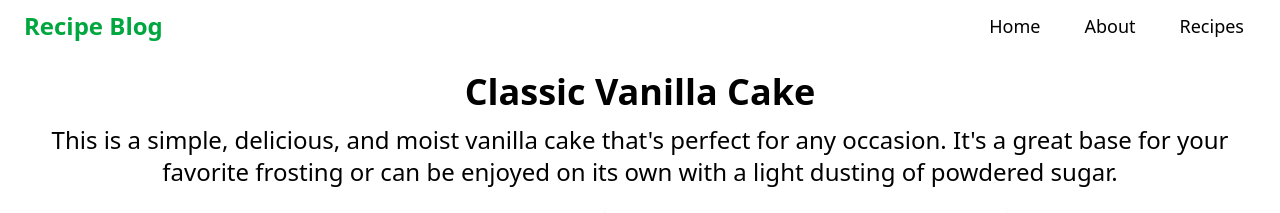
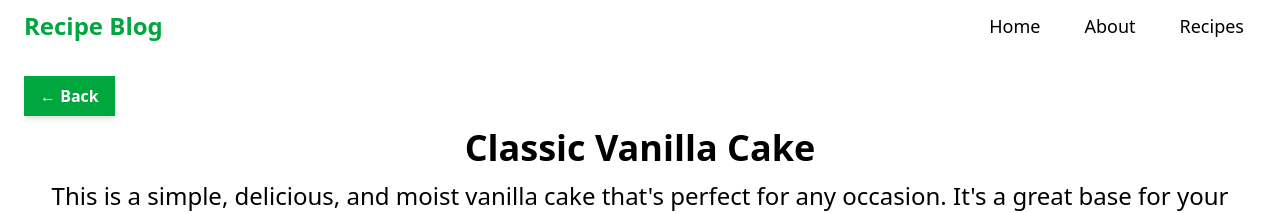
Before and after one commit to mehakkhan123/Recipe-blog, a Next.js app: page /recipes/1 in a window 1280 px wide. Shown: the top 213 px of the page. Built offline with nearby package versions, Linux system fonts and the light colour scheme.

Commit message:
back button added

```diff
--- a/src/app/recipes/[id]/page.tsx
+++ b/src/app/recipes/[id]/page.tsx
@@ -6,6 +6,7 @@ import { FaRegHourglassHalf } from "react-icons/fa6";
 import { PiChefHatFill } from 'react-icons/pi';
 import { GiForkKnifeSpoon } from "react-icons/gi";
 import { FaGlobeAmericas } from "react-icons/fa";
+import BackBtn from '@/components/BackBtn';
 
 interface RecipeDetailParams  {
 
@@ -38,6 +39,7 @@ export default async function RecipeDetail({params}:RecipeDetailPageProps) {
 
   return (
     <div className='flex flex-col w-full px-6 max-w-[1536px] justify-center mt-2 mx-auto'>
+      <BackBtn/>
       <h1 className='font-bold text-2xl md:text-4xl text-center py-3'>{getItem.title}</h1>
       <p className='md:text-2xl text-center'>{getItem.description}</p>
 
--- /dev/null
+++ b/src/components/BackBtn.tsx
@@ -0,0 +1,12 @@
+"use client"
+import React from 'react'
+
+export default function BackBtn() {
+  return (
+    <div className='mt-4'>
+        <button onClick={()=>{
+        history.back()
+    }} className='bg-green-600 py-2 px-4 text-white cursor-pointer shadow-md font-semibold hover:bg-green-500 transition duration-500 ease-in-out'>&larr; Back</button>
+    </div>
+  )
+}
```
